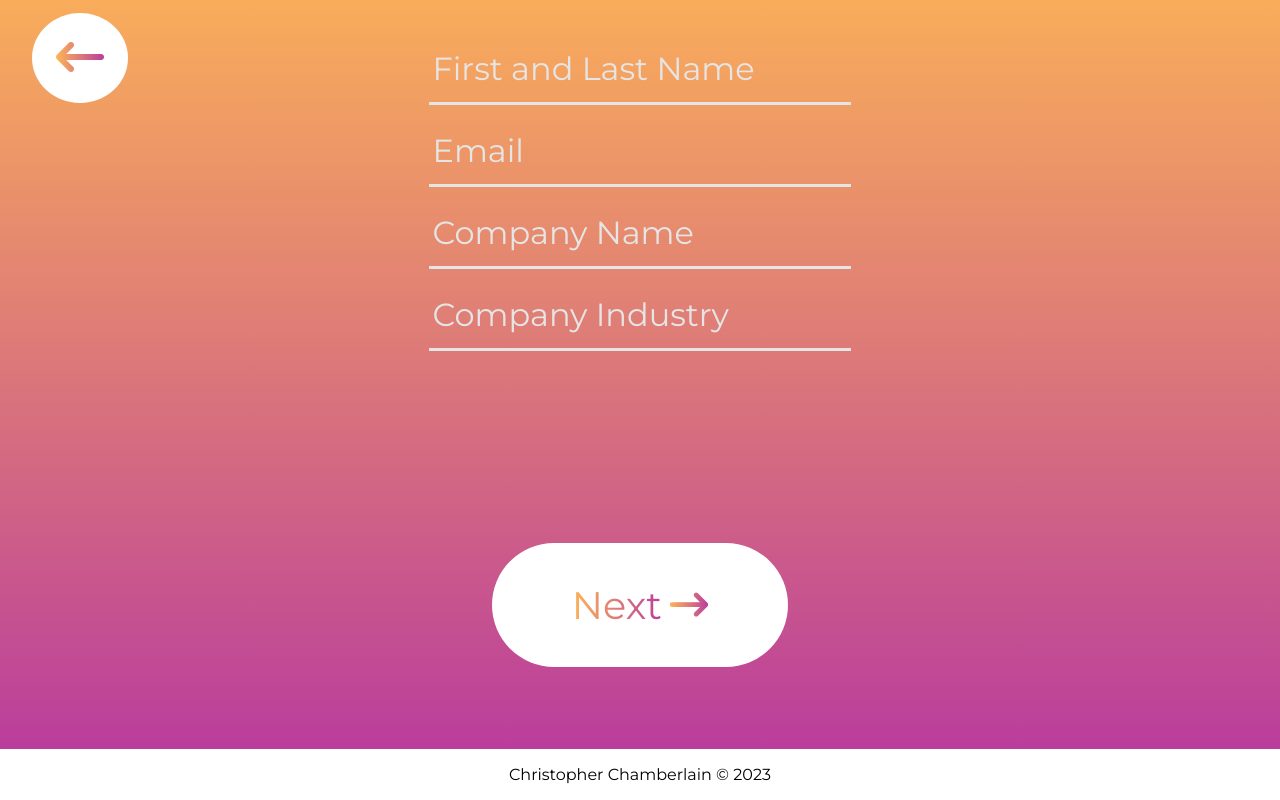
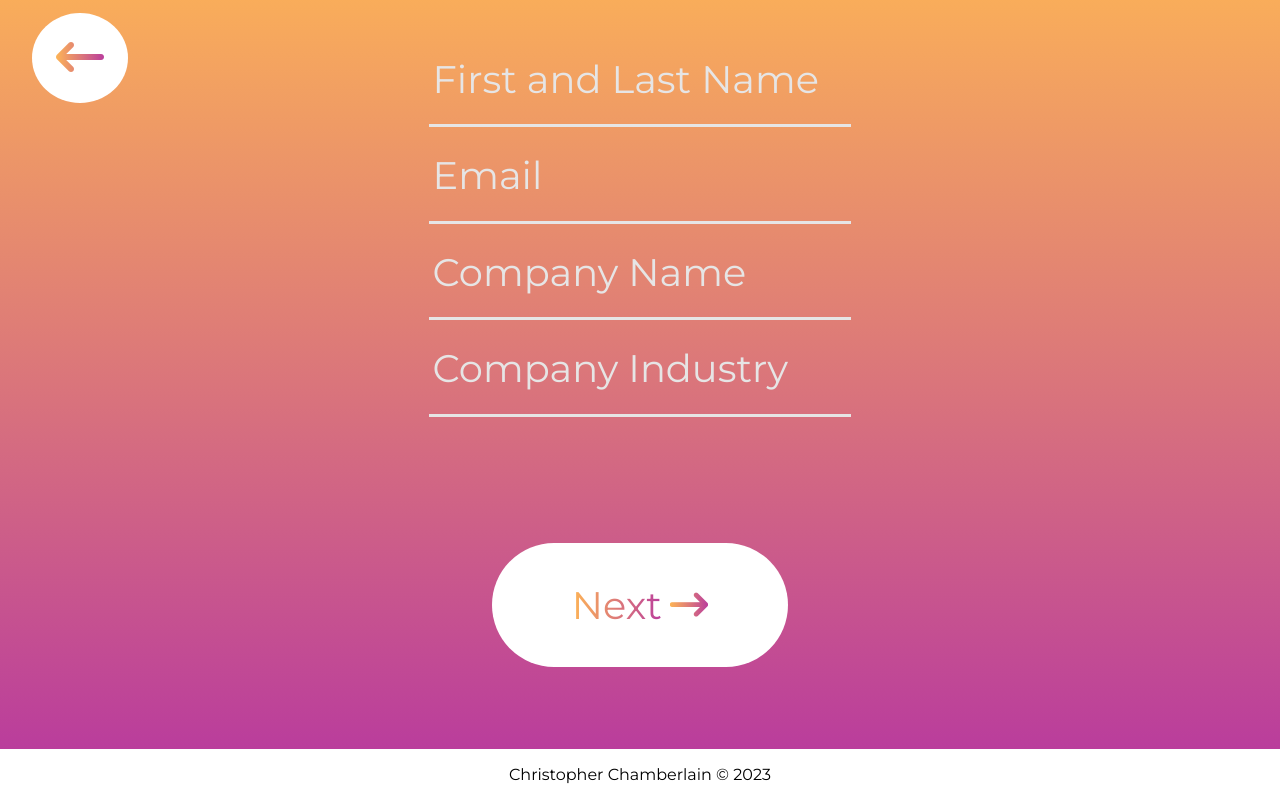
Before and after one commit to AkaraTawng/client-design-questionairre, a React (Vite) app: page / in a window 1280 px wide. Both pictures are taken after a click on the button "Let's go!". Shown: the part 51-851 px from the top of the page. Built offline with nearby package versions, Linux system fonts and the light colour scheme.

Commit message:
increase font size

```diff
--- a/src/components/PersonalInfo.jsx
+++ b/src/components/PersonalInfo.jsx
@@ -93,7 +93,7 @@ const Label = styled.span`
   position: absolute;
   left: 0;
   padding-left: .2rem;
-  font-size: 2rem;
+  font-size: 2.4rem;
   color: #e6e5e5;
   pointer-events: none;
   transition: 0.6s;
@@ -101,8 +101,7 @@ const Label = styled.span`
 
 const Input = styled.input`
   width: 100%;
-  padding: .6rem 1.2rem;
-  padding: 1rem 1.2rem;
+  padding: 1.7rem 1.2rem;
   border: none;
   font-size: 2rem;
   outline-color: transparent;
@@ -122,7 +121,7 @@ const Input = styled.input`
     color: white;
     transform: translateX(10px);
     transform: translateY(-40px);
-    font-size: 1.2rem;
+    font-size: 1.5rem;
    }
 `;
 
```
